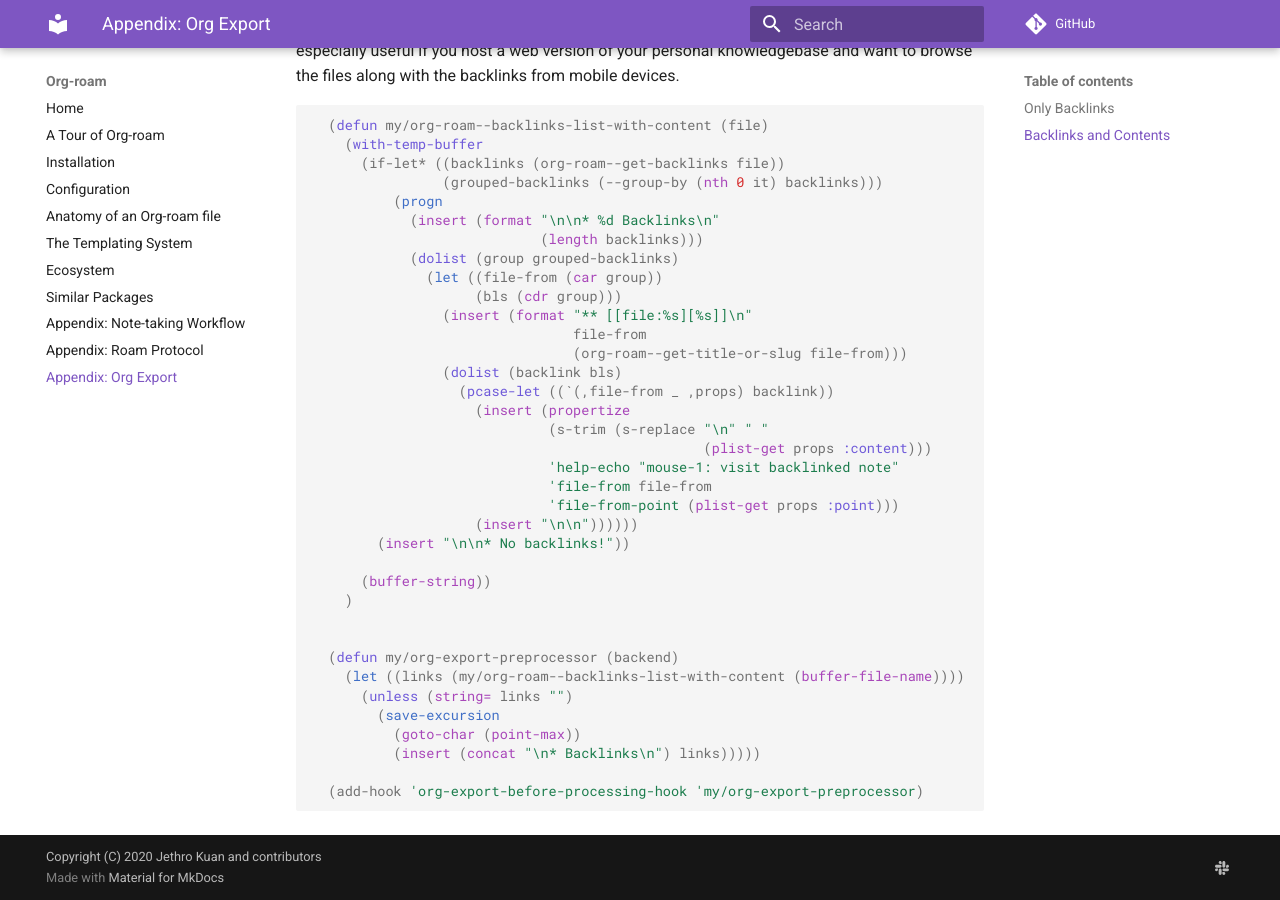
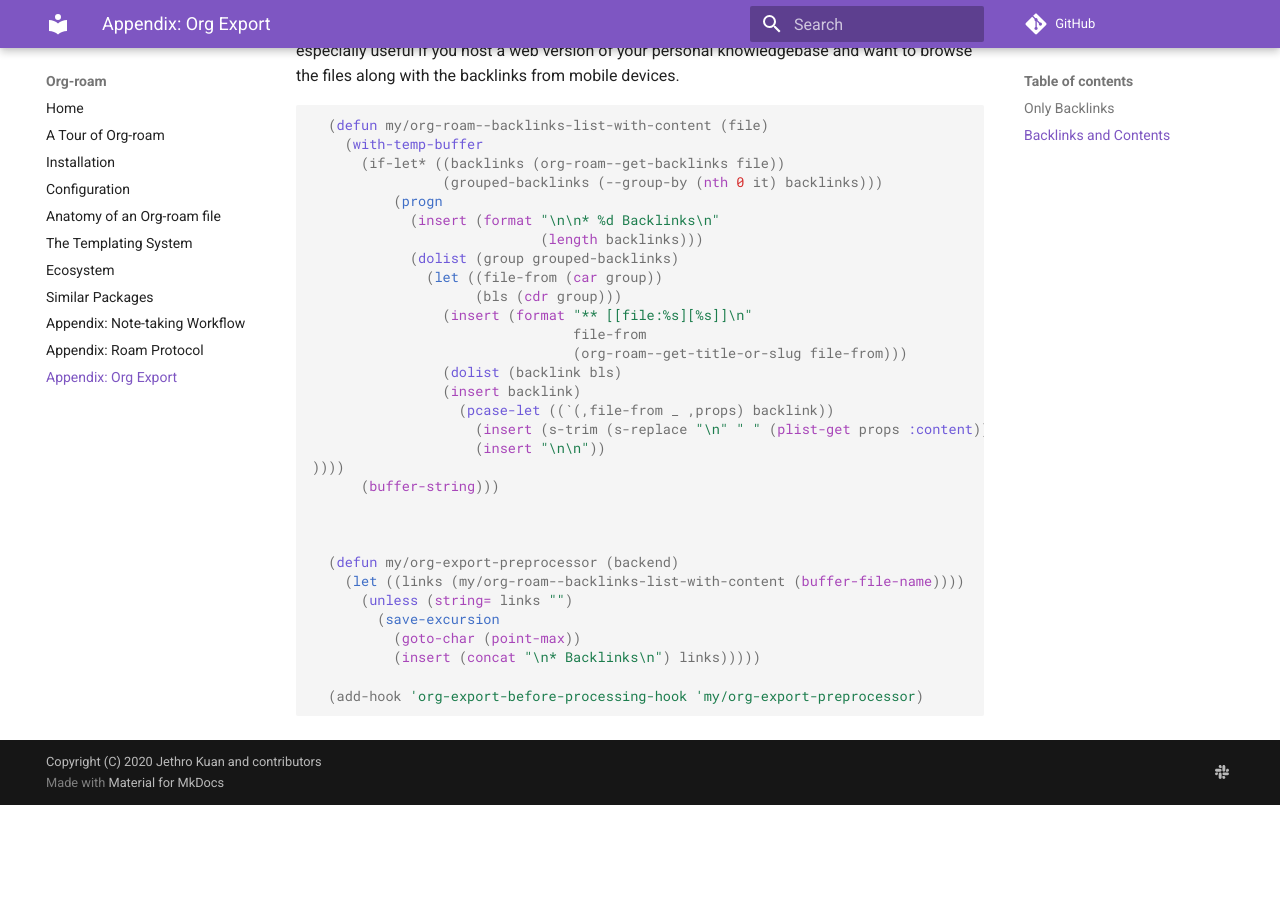
Before and after one commit to org-roam/org-roam, an MkDocs documentation site: the page built from doc/org_export.md, in a window 1280 px wide and 900 px high, scrolled down 879 px. Built offline with MkDocs 1.6.1 and Material for MkDocs 9.7.7, drawn with Linux system fonts in a browser that asks for light colours; comment, search, counter and statistics services are not loaded; after the commit the page ends 1684 px from its top, so only the background shows below that.

Commit message:
Cleanup backlinks-with-content.
Cleaned up the function, as requested. Maybe we can avoid usage of `pcase-let` altogether but I am not sure.

```diff
--- a/doc/org_export.md
+++ b/doc/org_export.md
@@ -47,18 +47,13 @@ This would insert both backlinks and the contents, just like the org-roam buffer
                                 file-from
                                 (org-roam--get-title-or-slug file-from)))
                 (dolist (backlink bls)
+                (insert backlink)
                   (pcase-let ((`(,file-from _ ,props) backlink))
-                    (insert (propertize
-                             (s-trim (s-replace "\n" " "
-                                                (plist-get props :content)))
-                             'help-echo "mouse-1: visit backlinked note"
-                             'file-from file-from
-                             'file-from-point (plist-get props :point)))
-                    (insert "\n\n"))))))
-        (insert "\n\n* No backlinks!"))
+                    (insert (s-trim (s-replace "\n" " " (plist-get props :content))))
+                    (insert "\n\n"))
+))))
+      (buffer-string)))
 
-      (buffer-string))
-    )
 
 
   (defun my/org-export-preprocessor (backend)
```
